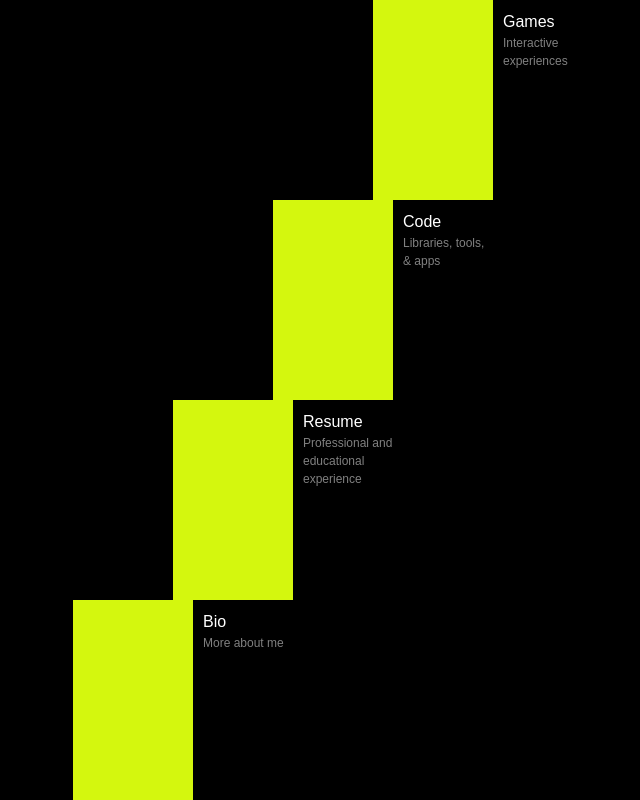
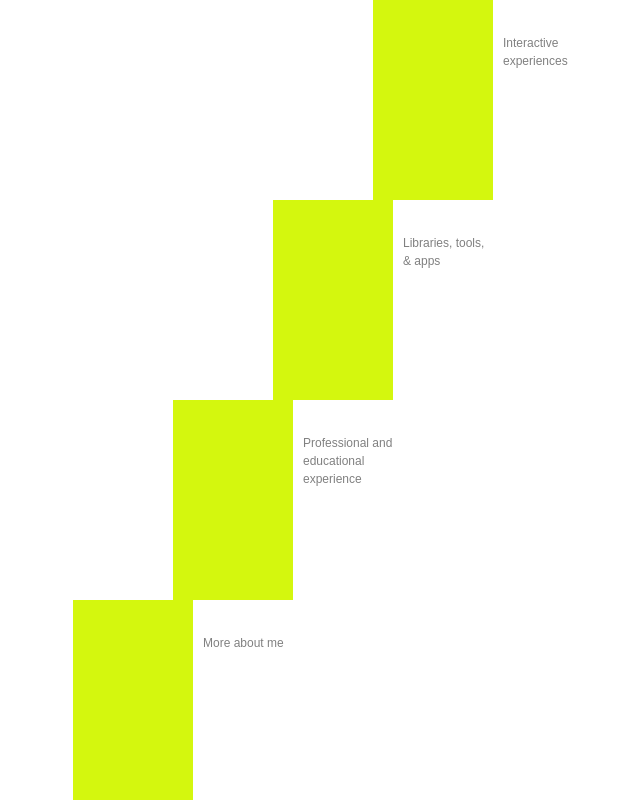
Before and after one commit to q-0q/website, a Next.js app: page / in a window 1280 px wide. Shown: the top 800 px of the page, without its empty margins (27-667 px from the left). Built offline with nearby package versions, Linux system fonts and the light colour scheme.

Commit message:
fix: maxwidths on subpage items

```diff
--- a/app/layout.tsx
+++ b/app/layout.tsx
@@ -54,8 +54,9 @@ const styles: { body: CSSProperties; content: CSSProperties } = {
   body: {
     height: "calc(var(--vh, 1vh) * 100)",
     width: "100vw",
+    maxWidth: "10rem",
     alignItems: "start",
-    background: "black",
+    // background: "red",
   },
   content: {},
 };
--- a/component/subpage-list.tsx
+++ b/component/subpage-list.tsx
@@ -148,6 +148,7 @@ const styles: {
   listOuterContainer: {
     marginTop: "18vh",
     width: "40%",
+    maxWidth: "400px",
     flexDirection: "column",
   },
 
@@ -162,7 +163,9 @@ const styles: {
 
   selectionContainer: {
     height: "100%",
-    width: "60%",
+    // width: "60%",
+    maxWidth: "800px",
+    flex: 1,
     flexDirection: "column",
     display: "flex",
     pointerEvents: "all",
--- a/component/subpage.tsx
+++ b/component/subpage.tsx
@@ -42,6 +42,8 @@ const styles: { container: CSSProperties } = {
     position: "absolute",
     display: "flex",
     width: "100vw",
+    // background: "red",
+    // maxWidth: "1300px",
     height: "calc(var(--vh, 1vh) * 100)",
     top: "0",
     left: 0,
```
